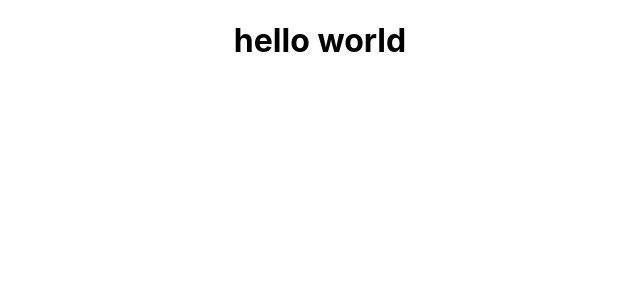
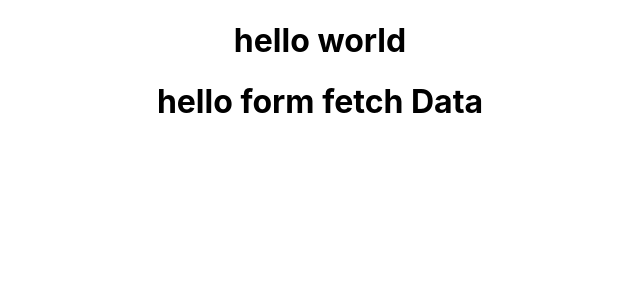
Before and after one commit to hamzazaka/COVID-19-Tracker, a React (Create React App) app in the folder covid-app/: page / in a window 1280 px wide. Shown: the top 300 px of the page, without its empty margins (320-960 px from the left). Built offline with nearby package versions, Linux system fonts and the light colour scheme; no server answers.

Commit message:
fetching data form the api

```diff
--- a/covid-app/package.json
+++ b/covid-app/package.json
@@ -6,6 +6,7 @@
     "@testing-library/jest-dom": "^5.11.4",
     "@testing-library/react": "^11.1.0",
     "@testing-library/user-event": "^12.1.10",
+    "axios": "^0.23.0",
     "react": "^17.0.2",
     "react-dom": "^17.0.2",
     "react-scripts": "4.0.3",
--- a/covid-app/src/App.js
+++ b/covid-app/src/App.js
@@ -1,10 +1,13 @@
 import logo from './logo.svg';
 import './App.css';
+
+import FetchData from './components/FetchData';
 
 function App() {
   return (
     <div className="App">
       <h1>hello world</h1>
+      <FetchData/>
     </div>
   );
 }
--- a/covid-app/src/components/FetchData.js
+++ b/covid-app/src/components/FetchData.js
@@ -1,9 +1,27 @@
-import React from 'react'
+import React, { useEffect, useState } from 'react'
+
+import axios from 'axios';
 
 export default function FetchData() {
+
+    const [countries,setCountries]=useState([]);
+
+    const URL='https://api.covid19api.com/summary';
+
+    const fetchCountryData=  async ()=>{
+        const response=await axios.get(URL);
+        console.log(response);
+
+    }
+
+
+    useEffect(()=>{
+        fetchCountryData()
+    })
+
     return (
         <div>
-
+            <h1>hello form fetch Data</h1>
         </div>
     )
 }
```
Also changed, not shown: 2 other files (tests, documents, lock files or other folders).
